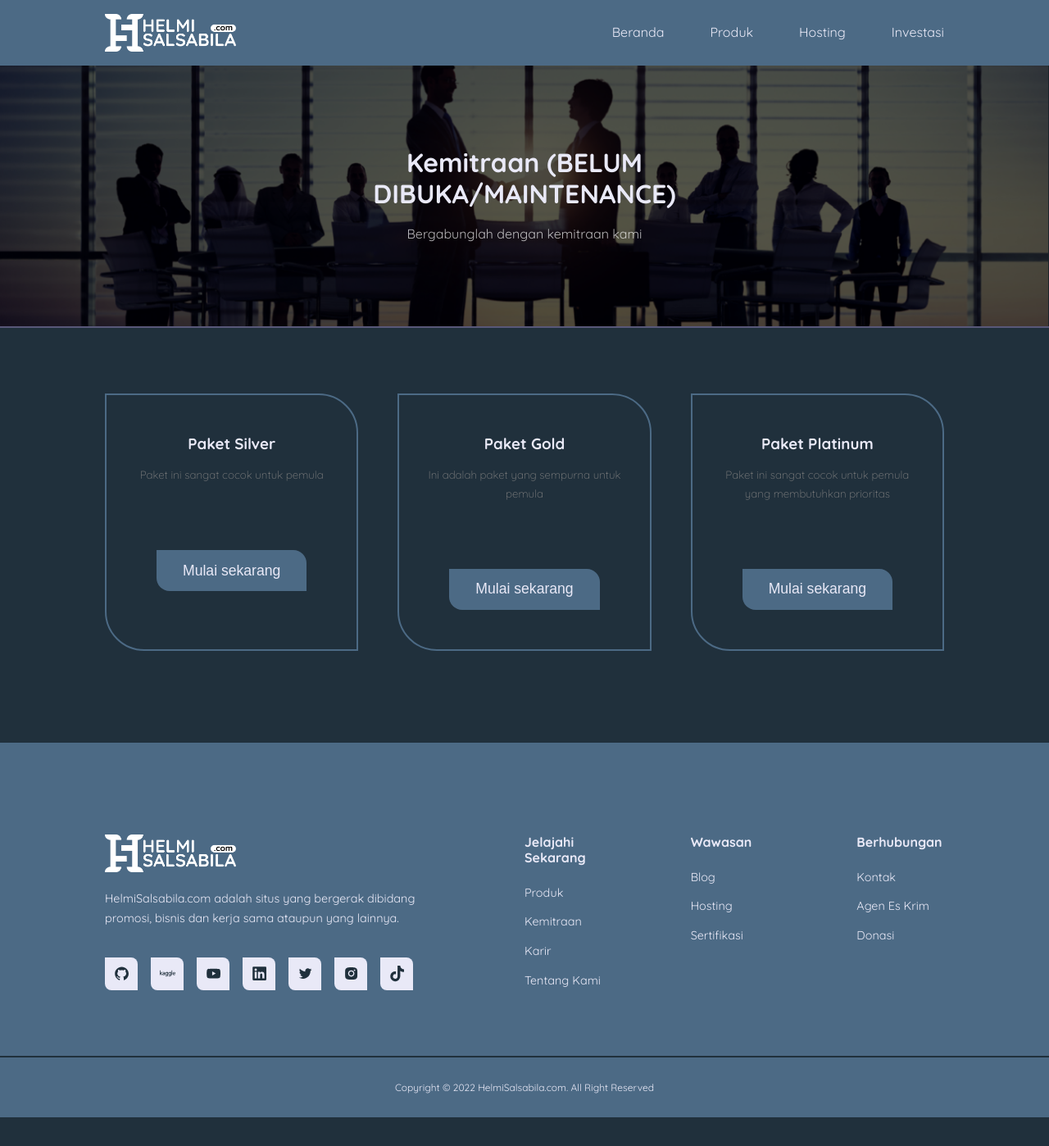
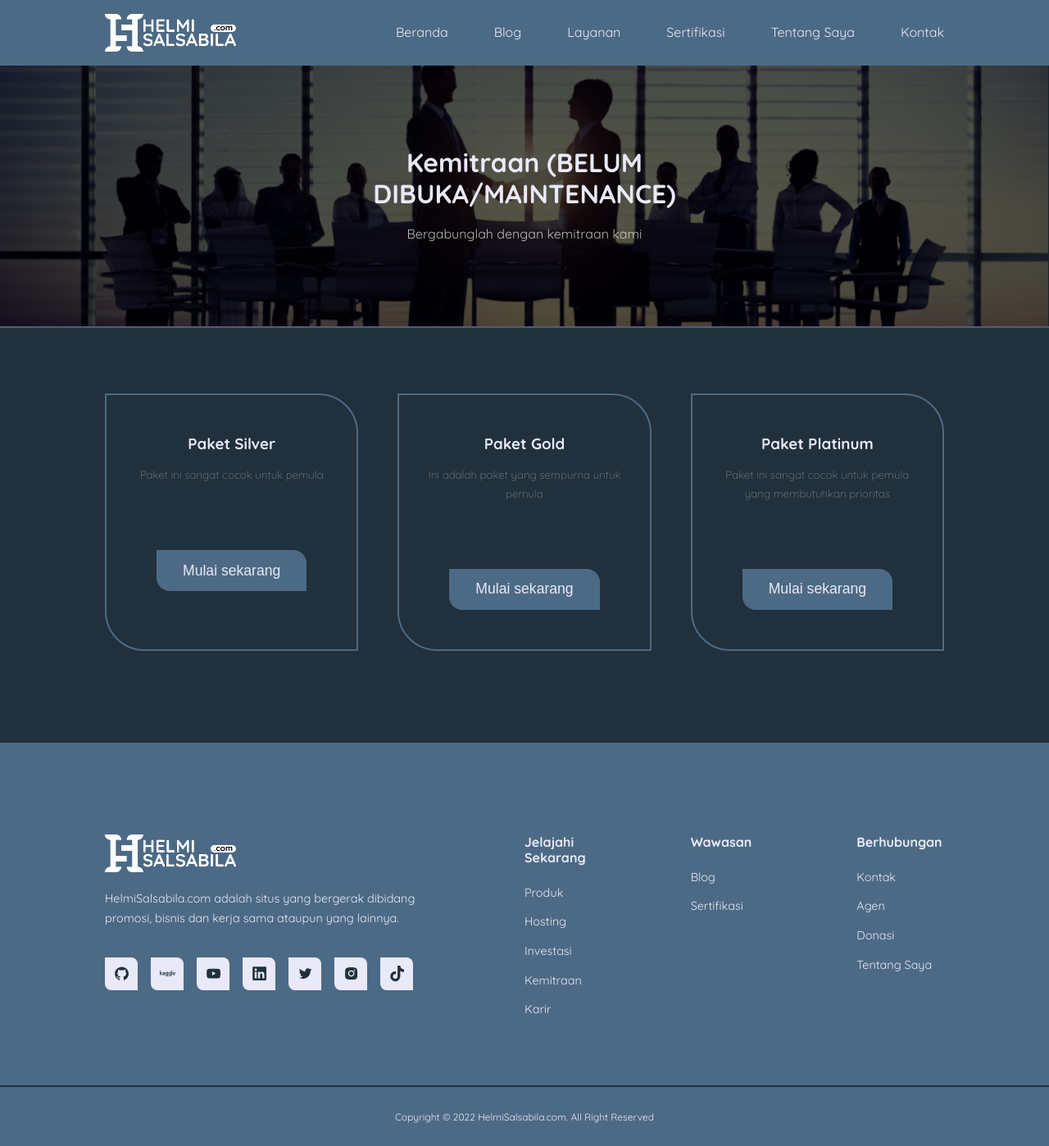
Before and after one commit to HelmiSalsabila9/DevOps, a React (Create React App) app: page /mitra in a window 1280 px wide. Shown: the whole page at 82% size. Before the commit the page ends 1363 px from the top, so only its background shows below. Built offline with nearby package versions, Linux system fonts and the light colour scheme.

Commit message:
DevOps-Update

```diff
--- a/src/components/Footer.jsx
+++ b/src/components/Footer.jsx
@@ -33,21 +33,23 @@ const Footer = () => {
             <article>
                 <h4>Jelajahi Sekarang</h4>
                 <Link to="/bisnis">Produk</Link>
+                <Link to="/hostings">Hosting</Link>
+                <Link to="/investasi">Investasi</Link>
                 <Link to="/mitra">Kemitraan</Link>
                 <Link to="/karir">Karir</Link>
-                <Link to="/about">Tentang Kami</Link>
+
             </article>
             <article>
                 <h4>Wawasan</h4>
                 <Link to="/maintenance">Blog</Link>
-                <Link to="/hostings">Hosting</Link>
                 <Link to="/sertifikat">Sertifikasi</Link>
             </article>
             <article>
                 <h4>Berhubungan</h4>
                 <Link to="/contact">Kontak</Link>
-                <a href="https://ageneskrimcampinaarjawinangun.business.site/" target='_blank' rel="noreferrer noopener">Agen Es Krim</a>
+                <a href="https://ageneskrimcampinaarjawinangun.business.site/" target='_blank' rel="noreferrer noopener">Agen</a>
                 <a href="https://saweria.co/helmisalsabila" target='_blank' rel="noreferrer noopener">Donasi</a>
+                <Link to="/about">Tentang Saya</Link>
             </article>
         </div>
         <div className="footer__copyright">
--- a/src/components/Programs.jsx
+++ b/src/components/Programs.jsx
@@ -3,14 +3,14 @@ import SectionHead from './SectionHead'
 import {programs} from '../data'
 import Card from '../UI/Card'
 // import {Link} from 'react-router-dom'
-import {AiFillCaretRight} from 'react-icons/ai'
+import {MdDownload} from 'react-icons/md'
 
 const Programs = () => {
   return (
     <section className='programs'>
         <div className="container programs__container">
             <SectionHead icon={<FaCrown/>} title="Projek"/>
-            <p>Projek adalah kegiatan yang saya lakukan untuk menyelesaikan studi kasus dan jangan lupa untuk kasih bintang agar tidak error codenya boleh di follow juga ya</p>
+            <p>Projek ini adalah kegiatan yang saya lakukan untuk menyelesaikan studi kasus <br/> Suka dengan projeknya? Kamu bisa memberikan dukungan dengan <a href="https://saweria.co/helmisalsabila" target='_blank' rel="noreferrer noopener"><b>Berdonasi</b></a>.<br/>Terimakasih atas dukungan Anda!</p>
             <div className="programs__wrapper">
                 {
                     programs.map(({id, icon, title, info, path}) => {
@@ -20,7 +20,7 @@ const Programs = () => {
                                 <h4>{title}</h4>
                                 <small>{info}</small>
                                 {/* <Link to={path} className="btn sm">Learn more <AiFillCaretRight/></Link> */}
-                                <a href={path}  className="btn sm" target='_blank' rel='noreferrer noopener'>Lihat detail <AiFillCaretRight/></a>
+                                <a href={path} className="btn sm" target='_blank' rel='noreferrer noopener'>Unduh <MdDownload/></a>
                             </Card>
                         )
                     })
--- a/src/data.js
+++ b/src/data.js
@@ -8,20 +8,36 @@ export const links = [
         path: '/'
     },
     {
-        name: "Produk",
-        path: '/bisnis'
+        name: "Blog",
+        path: '/maintenance'
     },
     {
-        name: "Hosting",
-        path: '/hostings'
+        name: "Layanan",
+        path: '/maintenance'
     },
     {
-        name: "Investasi",
-        path: '/investasi'
+        name: "Sertifikasi",
+        path: '/sertifikat'
+    },
+    {
+        name: "Tentang Saya",
+        path: '/about'
+    },
+    {
+        name: "Kontak",
+        path: '/contact'
     },
     // {
-    //     name: "Sertifikasi",
-    //     path: '/sertifikat'
+    //     name: "Produk",
+    //     path: '/bisnis'
+    // },
+    // {
+    //     name: "Hosting",
+    //     path: '/hostings'
+    // },
+    // {
+    //     name: "Investasi",
+    //     path: '/investasi'
     // },
     // {
     //     name: "Kemitraan",
@@ -31,14 +47,7 @@ export const links = [
     //     name: "Karir",
     //     path: '/karir'
     // },
-    // {
-    //     name: "Tentang",
-    //     path: '/about'
-    // },
-    // {
-    //     name: "Kontak",
-    //     path: '/contact'
-    // },
+
 ]
 
 
@@ -53,7 +62,7 @@ export const programs = [
         icon: <SiOpenaigym/>,
         title: "Penerapan Metode Klasifikasi Naive Bayes Dalam Memprediksi Siswa Unggulan",
         info: "Tugas besar dari matakuliah Data Mining membuat aplikasi dan menerapkan metode algoritma yang sudah ditentukan serta membuat jurnalnya.",
-        path: "https://github.com/HelmiSalsabila9/Naive_Bayes"
+        path: "https://github.com/HelmiSalsabila9/Naive_Bayes/archive/refs/heads/master.zip"
     },
     {
         id: 2,
@@ -67,7 +76,7 @@ export const programs = [
         icon: <SiOpenaigym/>,
         title: "Klasifikasi Gambar Rock Paper Scissors",
         info: "Mengikuti course online mengenai tema Machine Learning yang dimana diberi studi kasus tersebut, ketika lulus saya dapat sertifikat",
-        path: "https://github.com/HelmiSalsabila9/Klasifikasi_Gambar_RockPaperScissors"
+        path: "https://github.com/HelmiSalsabila9/Klasifikasi_Gambar_RockPaperScissors/archive/refs/heads/master.zip"
     },
     {
         id: 4,
@@ -88,42 +97,42 @@ export const programs = [
         icon: <SiOpenaigym/>,
         title: "Membuat Aplikasi Android",
         info: "Tugas besar dari matakuliah pemrograman 4 mengenai Java dengan beberapa ketentuan untuk diterapkan dalam aplikasi.",
-        path: "https://github.com/HelmiSalsabila9/MiApp"
+        path: "https://github.com/HelmiSalsabila9/MiApp/archive/refs/heads/master.zip"
     },
     {
         id: 7,
         icon: <SiOpenaigym/>,
         title: "Membangun Website Portfolio Dengan Tailwind",
         info: "Bertujuan untuk belajar membuat website portfolio menggunakan Css Tailwind",
-        path: "https://github.com/HelmiSalsabila9/Tailwind-Portfolio"
+        path: "https://github.com/HelmiSalsabila9/Tailwind-Portfolio/archive/refs/heads/master.zip"
     },
     {
         id: 8,
         icon: <SiOpenaigym/>,
         title: "Membuat Aplikasi Dengan framework Django",
         info: "Untuk memenuhi tugas besar dari matakuliah Keamanan Sistem Informasi dengan membuat Django Password dan Django Register di lengkapi dengan beberapa validasi dan menampilkan nama user ketika berhasil login",
-        path: "https://github.com/HelmiSalsabila9/DjangoPass"
+        path: "https://github.com/HelmiSalsabila9/DjangoPass/archive/refs/heads/master.zip"
     },
     {
         id: 9,
         icon: <SiOpenaigym/>,
         title: "Membuat Template Yudisium Politeknik Pos Indonesia",
         info: "Ini adalah projek desain yang saya buat untuk acara yudisium secara daring yaknik jurusan Teknik Informatika Politeknik Pos Indonesia T.A 2020-2021",
-        path: "https://github.com/HelmiSalsabila9/TEMPLATES_YUSIDUM"
+        path: "https://github.com/HelmiSalsabila9/TEMPLATES_YUSIDUM/archive/refs/heads/master.zip"
     },
     {
         id: 10,
         icon: <SiOpenaigym/>,
         title: "Tugas Besar Pemrograman 2",
         info: "Membuat aplikasi pemesanan makanan dengan menggunakan ASP.NET Core dan menerapkan MVC",
-        path: "https://github.com/HelmiSalsabila9/TB_Pemrograman2"
+        path: "https://github.com/HelmiSalsabila9/TB_Pemrograman2/archive/refs/heads/main.zip"
     },
     {
         id: 11,
         icon: <SiOpenaigym/>,
         title: "Tugas Besar Pemrograman 3",
         info: "Membuat aplikasi dan menerapkan Web API",
-        path: "https://github.com/HelmiSalsabila9/Tugas_Pemrograman3_Web_API"
+        path: "https://github.com/HelmiSalsabila9/Tugas_Pemrograman3_Web_API/archive/refs/heads/master.zip"
     },
 ]
 
--- a/src/pages/about/About.jsx
+++ b/src/pages/about/About.jsx
@@ -9,7 +9,7 @@ import './about.css'
 const About = () => {
   return (
     <>
-      <Header title="Tentang Kami" image={HeaderImage}>
+      <Header title="Tentang Saya" image={HeaderImage}>
         www.helmisalsabila.com
       </Header>
 
--- a/src/pages/notFound/NotFound.jsx
+++ b/src/pages/notFound/NotFound.jsx
@@ -6,8 +6,10 @@ const NotFound = () => {
   return (
       <section>
         <div className="container notfound__container">
-          <h3>Halaman sedang</h3>
+          <h4>~~~ COMINGSOON ~~~</h4>
+          <h3>HALAMAN SEDANG</h3>
           <h2>MAINTENANCE</h2>
+          <small>DITUNGGU SEBENTAR LAGI YAA</small>
           <p><BsEmojiSmile/></p>
           <Link to='/' className='btn'>Kembali</Link>
         </div>
--- a/src/pages/sertifikat/Sertifikat.jsx
+++ b/src/pages/sertifikat/Sertifikat.jsx
@@ -4,7 +4,7 @@ import './sertifikat.css'
 
 const Sertifikat = () => {
 
-  const sertiLength = 18;
+  const sertiLength = 19;
   const images = []
 
   for (let i = 1; i <= sertiLength; i++) {
```
Also changed, not shown: src/images/serti19.png (added).
